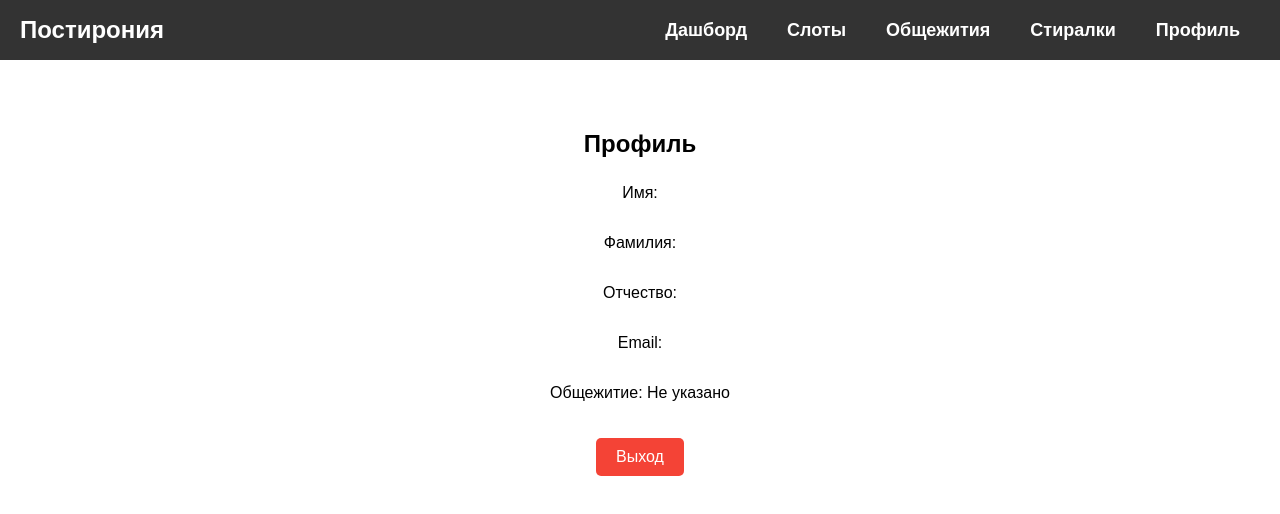
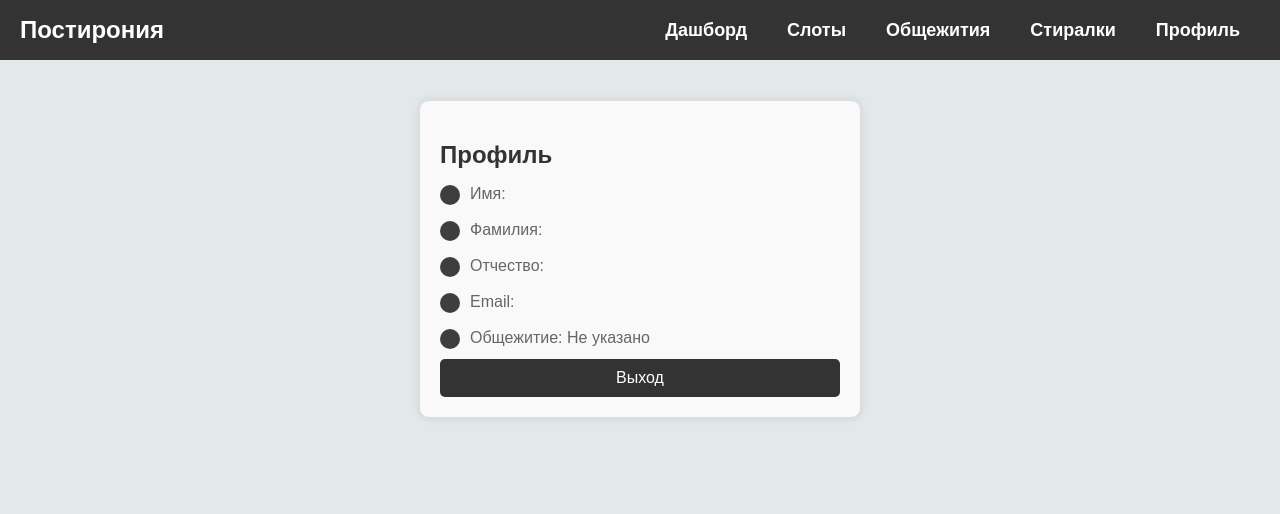
Before and after one commit to Laoreet/hse_web_project_postrironiya, a React (Create React App) app: page /profile in a window 1280 px wide. Shown: the top 514 px of the page. Built offline with nearby package versions, Linux system fonts and the light colour scheme; no server answers; the database is empty; sample sign-in values are in the browser's storage.

Commit message:
Улучшил оформление, стили. Улучшил окошко с отображением состояния стиралок.

```diff
--- a/src/components/WashingMachines.tsx
+++ b/src/components/WashingMachines.tsx
@@ -25,9 +25,9 @@ const Dashboard: React.FC = () => {
   }, []);
 
   const [wms, setWms] = useState<IWM[]>([]);
+  const [dormitories, setDormitories] = useState<{ [id: number]: IWM[] }>({});
 
   const dbRef = ref(db);
-
 
   useEffect(() => {
     const wmsRef = ref(db, 'WM');
@@ -40,6 +40,15 @@ const Dashboard: React.FC = () => {
         }
       }
       setWms(wmsList);
+
+      const dormitoriesObj: { [id: number]: IWM[] } = {};
+      wmsList.forEach((wm) => {
+        if (!dormitoriesObj[wm.dormitory_id]) {
+          dormitoriesObj[wm.dormitory_id] = [];
+        }
+        dormitoriesObj[wm.dormitory_id].push(wm);
+      });
+      setDormitories(dormitoriesObj);
     });
 
     return () => {
@@ -47,21 +56,24 @@ const Dashboard: React.FC = () => {
     };
   }, []);
 
-  // Render the data here
-
   return (
-    <div className='container'>
-      <h1>Стиральные машины</h1>
-      <div className='dashboard'>
-        <h2>Список стиральных машин</h2>
+    <div className="WMList">
+      <h1>Список стиральных машин</h1>
+      {Object.keys(dormitories).map((dormitoryId) => (
+        <div key={dormitoryId}>
+          <h2>{adress || "Не указан"}</h2>
           <ul>
-          {wms.map((wm) => (
+            {dormitories[Number(dormitoryId)].map((wm) => (
               <li key={wm.id}>
-              {adress || "Не указано"} - Этаж {wm.floor} - {Boolean(wm.is_working) ? 'Работает' : 'Не работает'}
+                <span>Этаж: {wm.floor}</span>
+                <span className={`status ${wm.is_working === 1 ? 'working' : 'not-working'}`}>
+                  {wm.is_working === 1 ? 'Работает' : 'Не работает'}
+                </span>
               </li>
             ))}
           </ul>
         </div>
+      ))}
     </div>
   );
 };
--- a/src/styles.css
+++ b/src/styles.css
@@ -1,11 +1,19 @@
 /* Логин, регистрация */
 form {
     max-width: 400px;
-    margin: 0 auto;
+    margin: 5px auto;
     padding: 20px;
     border: 1px solid #ccc;
-    border-radius: 5px;
+    border-radius: 15px;
     box-shadow: 2px 2px 4px rgba(0, 0, 0, 0.1);
+    font-family: Arial, sans-serif;
+    background-color: #f6f6f6;
+  }
+
+  .error {
+    color: red; /* добавлен цвет ошибки */
+    font-size: 16px;
+    margin-bottom: 10px;
   }
 
   label {
@@ -15,22 +23,32 @@ form {
     font-weight: bold;
   }
 
-  input[type='email'],
-  input[type='password'] {
-    width: 100%;
+  input {
+    width: 90%;
     padding: 10px;
     border: 1px solid #ccc;
     border-radius: 5px;
+    border-color: #333;
     font-size: 16px;
   }
 
-  input[type='email']:focus,
-  input[type='password']:focus {
+  select {
+    width: 90%;
+    padding: 10px;
+    border: 1px solid #ccc;
+    border-radius: 5px;
     border-color: #333;
+    font-size: 16px;
   }
 
+  select:focus {
+    border-color: #337ab7; /* изменен цвет границы при фокусе */
+    box-shadow: 0 0 10px rgba(51, 122, 183, 0.5); /* добавлен эффект тени при фокусе */
+  }
+
+
   button[type='submit'] {
-    width: 100%;
+    width: 90%;
     padding: 10px;
     border: none;
     border-radius: 5px;
@@ -47,6 +65,7 @@ form {
 
   body {
     font-family: Arial, sans-serif;
+    background-color: #e3e8ea; /* добавлен фон страницы */
   }
 
 
@@ -153,57 +172,108 @@ form {
   /* Профиль */
 
   .profile-container {
-    display: flex;
-    flex-direction: column;
-    align-items: center;
-    margin-top: 50px;
-  }
-
-  .profile-image {
-    width: 150px;
-    height: 150px;
-    border-radius: 50%;
-    object-fit: cover;
-    margin-bottom: 20px;
-  }
-
-  .profile-info {
-    display: flex;
-    flex-direction: column;
-    align-items: center;
-    text-align: center;
+    max-width: 400px;
+    margin: 40px auto;
+    padding: 20px;
+    border: 1px solid #ddd;
+    border-radius: 10px;
+    box-shadow: 0 0 10px rgba(0, 0, 0, 0.1);
+    background-color: #f9f9f9;
   }
 
   .profile-name {
     font-size: 24px;
     font-weight: bold;
     margin-bottom: 10px;
+    color: #333;
   }
 
-  .profile-email {
-    font-size: 18px;
-    margin-bottom: 20px;
+  .profile-info {
+    font-size: 16px;
+    margin-bottom: 10px;
+    color: #666;
   }
 
-  .profile-dormitory {
-    font-size: 18px;
-    margin-bottom: 20px;
+  .profile-info::before {
+    content: "";
+    display: inline-block;
+    width: 20px;
+    height: 20px;
+    margin-right: 10px;
+    background-color: #3e3e3e;
+    border-radius: 50%;
+    vertical-align: middle;
   }
 
   .logout-button {
-    background-color: #f44336;
-    color: white;
+    width: 100%;
+    padding: 10px;
     border: none;
     border-radius: 5px;
-    padding: 10px 20px;
-    text-align: center;
-    text-decoration: none;
-    display: inline-block;
+    background-color: #333;
+    color: #fff;
     font-size: 16px;
-    margin-top: 20px;
     cursor: pointer;
+    transition: background-color 0.3s ease;
   }
 
   .logout-button:hover {
-    background-color: #e53935;
+    background-color: #555;
   }
+
+  /* Стиралки */
+
+  .WMList {
+    max-width: 800px;
+    margin: 40px auto;
+    padding: 20px;
+    background-color: #f9f9f9;
+    border: 1px solid #ddd;
+    border-radius: 10px;
+    box-shadow: 0 0 10px rgba(0, 0, 0, 0.1);
+  }
+
+  .WMList h1 {
+    margin-top: 0;
+    font-size: 24px;
+    font-weight: bold;
+    color: #333;
+  }
+
+  .WMList ul {
+    list-style: none;
+    padding: 0;
+    margin: 0;
+  }
+
+  .WMList li {
+    padding: 15px;
+    border-bottom: 1px solid #ccc;
+  }
+
+  .WMList li:hover {
+    background-color: #f0f0f0;
+  }
+
+  .WMList li:last-child {
+    border-bottom: none;
+  }
+
+  .WMList span {
+    font-size: 16px;
+    color: #666;
+    margin-right: 10px;
+  }
+
+  .WMList span.status {
+    font-weight: bold;
+    color: #337ab7;
+  }
+
+  .WMList span.status.working {
+    color: #2ecc71;
+  }
+
+  .WMList span.status.not-working {
+    color: #e74c3c;
+  }
```
Lines whose indentation alone changed are shown as unchanged.
